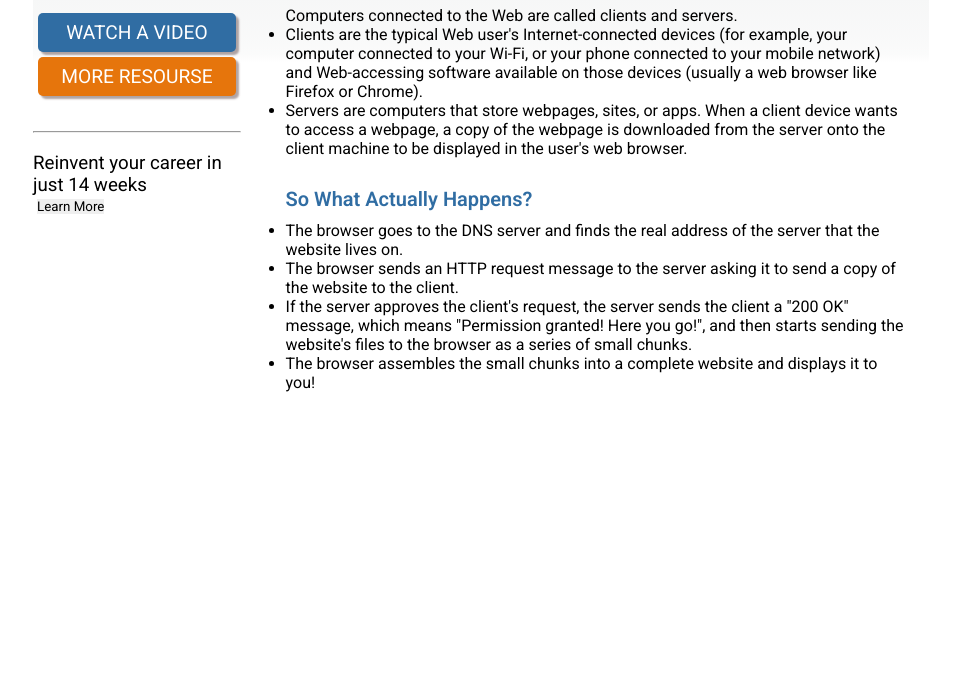
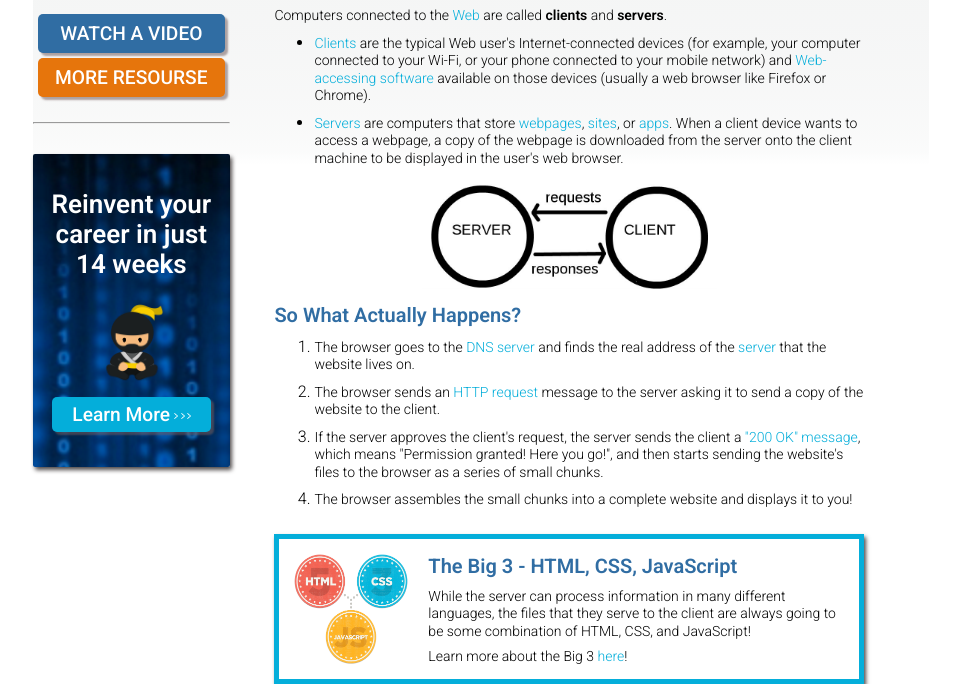
Before and after one commit to mzughbor/The-Internet, a plain HTML site: page index.html in a window 1280 px wide. Shown: the part 267-951 px from the top of the page, without its empty margins (159-1119 px from the left). Before the commit the page ends 800 px from the top, so only its background shows below. Drawn offline with Linux system fonts and the light colour scheme.

Commit message:
finished

```diff
--- a/index.html
+++ b/index.html
@@ -7,8 +7,7 @@
         <link rel="stylesheet" href="style.css">
         <link rel="preconnect" href="https://fonts.googleapis.com">
         <link rel="preconnect" href="https://fonts.gstatic.com" crossorigin>
-        <link href="https://fonts.googleapis.com/css2?family=Roboto:ital,wght@0,100..900;1,100..900&display=swap"
-            rel="stylesheet">
+        <link href="https://fonts.googleapis.com/css2?family=Roboto:ital,wght@0,100..900;1,100..900&display=swap" rel="stylesheet">
     </head>
     <body>
         <header>
@@ -27,11 +26,17 @@
                     <button class="second button">More Resourse</button>
                 </div>
                 <hr>
-                <div>
-                    <img src="" alt="">
-                    <h3>Reinvent your career in just 14 weeks</h3>
-                    <img src="" alt="">
-                    <button>Learn More </button>
+                <div class="aside-card">
+                    <h3 class="card-title">Reinvent your career in just 14 weeks</h3>
+                    <img class="card-image" src="images/ninja.png" alt="ninja-image">
+                    <button class="card-button button">
+                        Learn More
+                        <div class="next-icons-container">
+                            <img class="icon-next" src="images/next.png" alt="next-icon">
+                            <img class="icon-next" src="images/next.png" alt="next-icon">
+                            <img class="icon-next" src="images/next.png" alt="next-icon">
+                        </div>
+                    </button>
                 </div>
             </aside>
             <section>
@@ -51,19 +56,27 @@
                 </div>
                 <hr>
                 <h2>Clients and Servers</h2>
-                <p>Computers connected to the Web are called clients and servers.</p>
+                <p>Computers connected to the <span class="light-blue">Web</span> are called <span class="p-bold">clients</span> and <span class="p-bold">servers</span>.</p>
                 <ul>
-                    <li>Clients are the typical Web user's Internet-connected devices (for example, your computer connected to your Wi-Fi, or your phone connected to your mobile network) and Web-accessing software available on those devices (usually a web browser like Firefox or Chrome).</li>
-                    <li>Servers are computers that store webpages, sites, or apps. When a client device wants to access a webpage, a copy of the webpage is downloaded from the server onto the client machine to be displayed in the user's web browser.</li>
+                    <li><p><span class="light-blue">Clients</span> are the typical Web user's Internet-connected devices (for example, your computer connected to your Wi-Fi, or your phone connected to your mobile network) and <span class="light-blue">Web-accessing software</span> available on those devices (usually a web browser like Firefox or Chrome).</p></li>
+                    <li><p><span class="light-blue">Servers</span> are computers that store <span class="light-blue">webpages</span>, <span class="light-blue">sites</span>, or <span class="light-blue">apps</span>. When a client device wants to access a webpage, a copy of the webpage is downloaded from the server onto the client machine to be displayed in the user's web browser.</p></li>
                 </ul>
-                <img src="" alt="">
+                <img class="client-server" src="images/client_server.jpg" alt="client-server-image">
                 <h2>So What Actually Happens?</h2>
-                <ul>
-                    <li>The browser goes to the DNS server and finds the real address of the server that the website lives on.</li>
-                    <li>The browser sends an HTTP request message to the server asking it to send a copy of the website to the client.</li>
-                    <li>If the server approves the client's request, the server sends the client a "200 OK" message, which means "Permission granted! Here you go!", and then starts sending the website's files to the browser as a series of small chunks.</li>
-                    <li>The browser assembles the small chunks into a complete website and displays it to you!</li>
-                </ul>
+                <ol>
+                    <li><p>The browser goes to the <span class="light-blue">DNS server</span> and finds the real address of the <span class="light-blue">server</span> that the website lives on.</p></li>
+                    <li><p>The browser sends an <span class="light-blue">HTTP request</span> message to the server asking it to send a copy of the website to the client.</p></li>
+                    <li><p>If the server approves the client's request, the server sends the client a <span class="light-blue">"200 OK" message</span>, which means "Permission granted! Here you go!", and then starts sending the website's files to the browser as a series of small chunks.</p></li>
+                    <li><p>The browser assembles the small chunks into a complete website and displays it to you!</p></li>
+                </ol>
+                <div class="html-css-js">
+                    <img class="htmlcssjs-img" src="images/html.png" alt="html-css-js-image">
+                    <div class="contact-area">
+                        <h2>The Big 3 - HTML, CSS, JavaScript</h2>
+                        <p class="main-p-content">While the server can process information in many different languages, the files that they serve to the client are always going to be some combination of HTML, CSS, and JavaScript!</p>
+                        <p>Learn more about the Big 3 <span class="light-blue"><a href="#">here</span>!</p>
+                    </div>
+                </div>
             </section>
         </main>
     </body>
--- a/style.css
+++ b/style.css
@@ -6,7 +6,7 @@
     margin: 0;
     font-family: "Roboto", sans-serif;
     font-optical-sizing: auto;
-    font-weight: 400;
+    font-weight: 320;
     font-style: normal;
     font-variation-settings: "wdth" 100;
 }
@@ -14,6 +14,12 @@
 a {
     text-decoration: none;
     color: inherit;
+}
+
+p {
+    font-size: 14px;
+    margin-bottom: 8px;
+    line-height: 125%;
 }
 
 /* the page container is body*/
@@ -57,6 +63,15 @@ nav>h1 {
     font-weight: 600;
 }
 
+.light-blue {
+    color: #04aeda;
+    font-weight: 390;
+}
+
+.p-bold {
+    font-weight: 600;
+}
+
 .color-red {
     color: red;
     font-weight: 600;
@@ -85,8 +100,9 @@ main {
 }
 
 .button {
-    display: inline-block;
+    display: block;
     color: #ffffff;
+    font-weight: 500;
     padding: 8px;
     border-radius: 5px;
     box-shadow: 3px 3px 2px #725d5d8f;
@@ -135,14 +151,15 @@ section {
 
 .header-main-section,
 .home-dns,
-.reach-us-area {
+.reach-us-area,
+.html-css-js {
     display: flex;
     justify-content: space-between;
     gap: 10px;
 }
 
 .header-main-section {
-    margin-bottom: 10px;
+    margin-bottom: 5px;
 }
 
 .home-dns {
@@ -157,11 +174,17 @@ small {
     color: #504b4b;
 }
 
+.contact-info small:nth-last-of-type(1) {
+    position: relative;
+    bottom: 6px;
+}
+
 .phone-number {
     font-size: 28px;
     font-weight: 600;
     color: #04aeda;
-    margin: -3px;
+    margin: 0;
+    line-height: normal;
 }
 
 h2 {
@@ -170,3 +193,72 @@ h2 {
     color: #306DA3;
     margin: 10px 0;
 }
+
+ul,
+ol {
+    margin-left: 40px;
+}
+
+.client-server {
+    width: 50%;
+    display: block;
+    margin: 14px auto;
+}
+
+.htmlcssjs-img {
+    width: 20%;
+    margin: 10px;
+}
+
+.html-css-js {
+    margin-top: 25px;
+    padding: 5px;
+    border: 5px solid #04aeda;
+    box-shadow: 2px 3px 4px #504b4b;
+}
+
+/* the aside card */
+.aside-card {
+    margin: 30px 0;
+    background: url("images/ad_background.png");
+    padding: 35px 5px;
+    border-radius: 2px;
+    box-shadow: 2px 3px 4px #504b4b;
+}
+
+.ad-background {
+    max-width: 210px;
+}
+
+.card-title {
+    font-size: 26px;
+    font-weight: 600;
+    color: #ffffff;
+    margin: 0px 2px;
+    text-align: center;
+}
+
+.card-image {
+    width: 35%;
+    display: block;
+    margin: 14px auto;
+}
+
+.card-button {
+    background-color: #04aeda;
+    text-transform: none;
+    width: 85%;
+    margin: 0 auto;
+    padding: 6px;
+}
+
+.icon-next {
+    width: 10px;
+    margin: -4px;
+}
+
+.next-icons-container {
+    display: inline-block;
+    position: relative;
+    bottom: 4px;
+}
```
Also changed, not shown: images/next.png (added).
